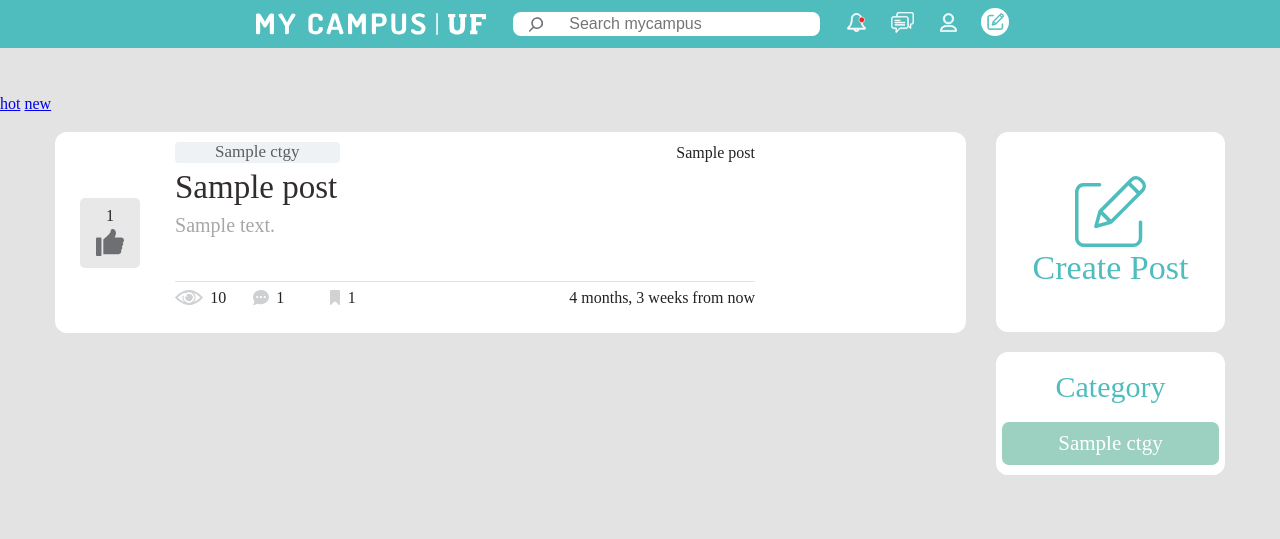
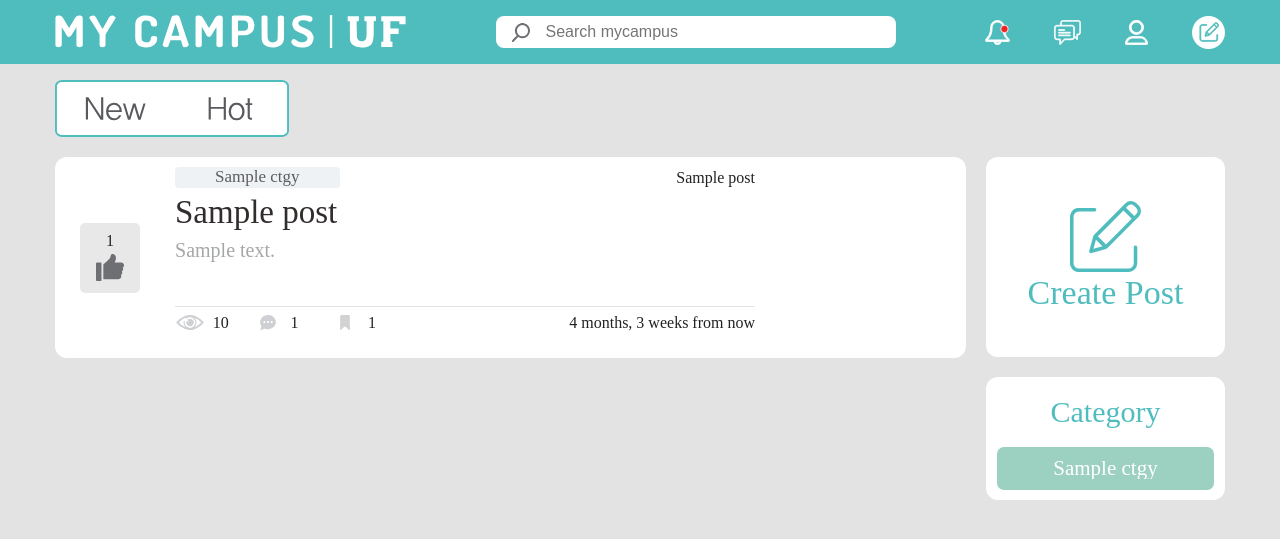
Before and after one commit to dlwodnjs724/outsourcing_mycampus, a Django app: template project/board/templates/board/main_board.html in a window 1280 px wide. Shown: the top 539 px of the page. Run offline with Django 3.2, Linux system fonts and the light colour scheme; the template is opened without the code that fills it: most values are stand-ins (such as "Sample title", 1, 10 or a date in 2020); some libraries are stand-ins or nearby versions; some web fonts are replaced.

Commit message:
폰트 적용 전체적 사이즈 조정

```diff
--- a/project/board/static/board/css/board_header.css
+++ b/project/board/static/board/css/board_header.css
@@ -1,7 +1,12 @@
 .board__header__right {
     display: flex;
     align-items: center;
-    width: 23%;
+    width: 240px;
+}
+
+.board__header__right li {
+    display: flex;
+    justify-content: center;
 }
 
 .board__buttons {
@@ -12,15 +17,19 @@
     width:100%;
 }
 
-.board__buttons object{
-    width: 65%;
+.board__buttons img{
+    height: 25px;
+}
+
+#h__post {
+    height: 33px!important;
 }
 
 .board__header__search {
-    height: 1.5rem;
+    height: 2rem;
     background-color: white;
     border-radius: 0.5rem;
-    width: 40%;
+    width: 400px;
 }
 
 .board__header__search form {
@@ -47,6 +56,6 @@
     margin-top: 1px;
 }
 
-.board__header__search button object {
-    width: 60%;
+.board__header__search button img {
+    width: 18px;
 }
--- a/project/board/static/board/css/board_post.css
+++ b/project/board/static/board/css/board_post.css
@@ -3,6 +3,15 @@
     flex-direction: row;
 }
 
+.board__pannel__top a{
+    text-decoration: none;
+    width: auto;
+    margin-right:-10px;
+}
+
+.board__pannel__top img {
+    width: 120px;
+}
 
 .board__pannel__left {
     display: flex;
@@ -78,7 +87,7 @@
 
 .board__pannel__right {
     width: 244px;
-    margin-left: 30px;
+    margin-left: 20px;
     margin-top: 20px;
 }
 
@@ -183,6 +192,8 @@
 
 .s_con img {
     height: 15px;
+    width: 30px;
+    text-align: left;
     margin-right: 10%;
 }
 
@@ -247,12 +258,21 @@
     margin-bottom: 10px;
 }
 
+#category__a {
+    width: 165px;
+    overflow: hidden;
+    text-overflow: ellipsis;
+    text-align: center;
+    text-decoration: none;
+    color: #ffffff;
+    font-family: YDIYGO340;
+
+}
+
 .c_common {
     font-size: 21px;
     font-weight: normal;
     font-style: normal;
-    font-family: YDIYGO340;
-    color: #ffffff;
 }
 
 .right__category__list a {
--- a/project/board/templates/board/main_board.html
+++ b/project/board/templates/board/main_board.html
@@ -7,24 +7,17 @@
     <div class="board__header__search">
         <form action="" method="get">
             <button type="submit" value="search">
-                <object type="image/svg+xml" data="{% static "/svg/search.svg" %}"></object>
+                <img src="{% static "/svg/search.svg" %}">
             </button>
             <input type="text" placeholder="Search mycampus" name="search" value="{{ search }}">
         </form>
     </div>
     <div class="board__header__right">
         <ul class="board__buttons">
-            <li>
-                <object type="image/svg+xml" data="{% static "/svg/alarm.svg" %}"></object>
-            </li>
-            <li>
-                <object type="image/svg+xml" data="{% static "/svg/messege box.svg" %}"></object>
-            </li>
-            <li>
-                <object type="image/svg+xml" data="{% static "/svg/mypage.svg" %}"></object>
-            </li>
-            <li>
-                <object type="image/svg+xml" data="{% static "/svg/post.svg" %}"></object>
+            <li><img src="{% static "/svg/alarm.svg" %}"></li>
+            <li><img src="{% static "/svg/messege box.svg" %}"></li>
+            <li><img src="{% static "/svg/mypage.svg" %}"></li>
+            <li><img id="h__post" src="{% static "/svg/post.svg" %}">
             </li>
         </ul>
     </div>
@@ -39,8 +32,23 @@
 
 {% block contents %}
     <link rel="stylesheet" href="{% static "board/css/main_board.css" %}" type="text/css">
-    <a href="{% url 'core:board:main_board' univ.url_name %}">hot</a>
-    <a href="{% url 'core:board:main_board_new' univ.url_name %}">new</a>
+    <div class="board__pannel__top container">
+      <a href="{% url 'core:board:main_board_new' univ.url_name %}">
+      {% if state == 'new' %}
+        <img src="{% static "/svg/버튼2.svg"%}">
+      {% else %}
+        <img src="{% static "/svg/버튼3.svg"%}">
+      {% endif %}
+      </a>
+      <a href="{% url 'core:board:main_board' univ.url_name %}">
+      {% if state == 'hot' %}
+        <img src="{% static "/svg/버튼4.svg"%}">
+      {% else %}
+        <img src="{% static "/svg/버튼1.svg"%}">
+      {% endif %}
+      </a>
+    </div>
+
 
     <div class="container board__main">
 
@@ -65,7 +73,6 @@
                             </div>
 
                             <div class="board__post__content">
-
                                 <div class="post__text">
                                     <div class="post__top">
                                         <div class="post__top__category">
@@ -148,7 +155,7 @@
                 <ul class="right__category__list">
                     {% for category in categories %}
                         <li class="{% cycle "c_a" "c_b" "c_c" "c_d" %}">
-                            <a href="{% url 'core:board:category_board' univ.url_name category.name %}">
+                            <a id="category__a" href="{% url 'core:board:category_board' univ.url_name category.name %}">
                                 <span class="c_common">
                                     {{ category.name }}
                                 </span>
--- a/project/core/static/base/css/base.css
+++ b/project/core/static/base/css/base.css
@@ -9,7 +9,9 @@
 
 body {
     background-color: var(--wrapper-color);
+    font-family: YDIYGO340;
 }
+
 
 @font-face {
     font-family: YDIYGO340;
--- a/project/core/static/base/css/header.css
+++ b/project/core/static/base/css/header.css
@@ -4,9 +4,11 @@
 
 .base__header {
     width: 100%;
-    height: 3rem;
+    height: 4rem;
     background-color: var(--main-color);
-    margin-bottom: 3rem;
+    margin-bottom: 1rem;
+    position: sticky;
+    top: 0px;
 }
 
 .base__header__used-space {
@@ -14,7 +16,6 @@
     align-items: center;
     justify-content: space-between;
     height: 100%;
-    width: 60% !important;
 }
 
 .base__logo {
```
Also changed, not shown: project/board/views.py (+7 -4 lines).
